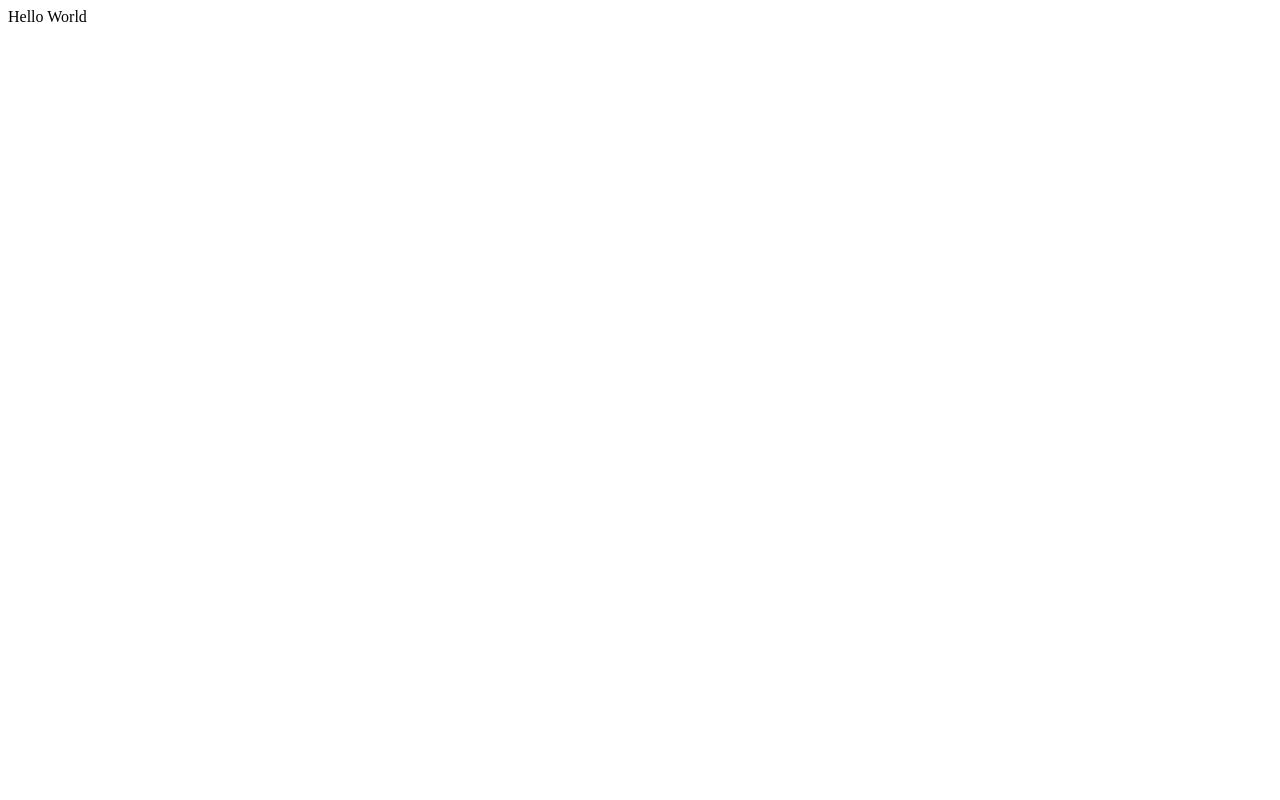
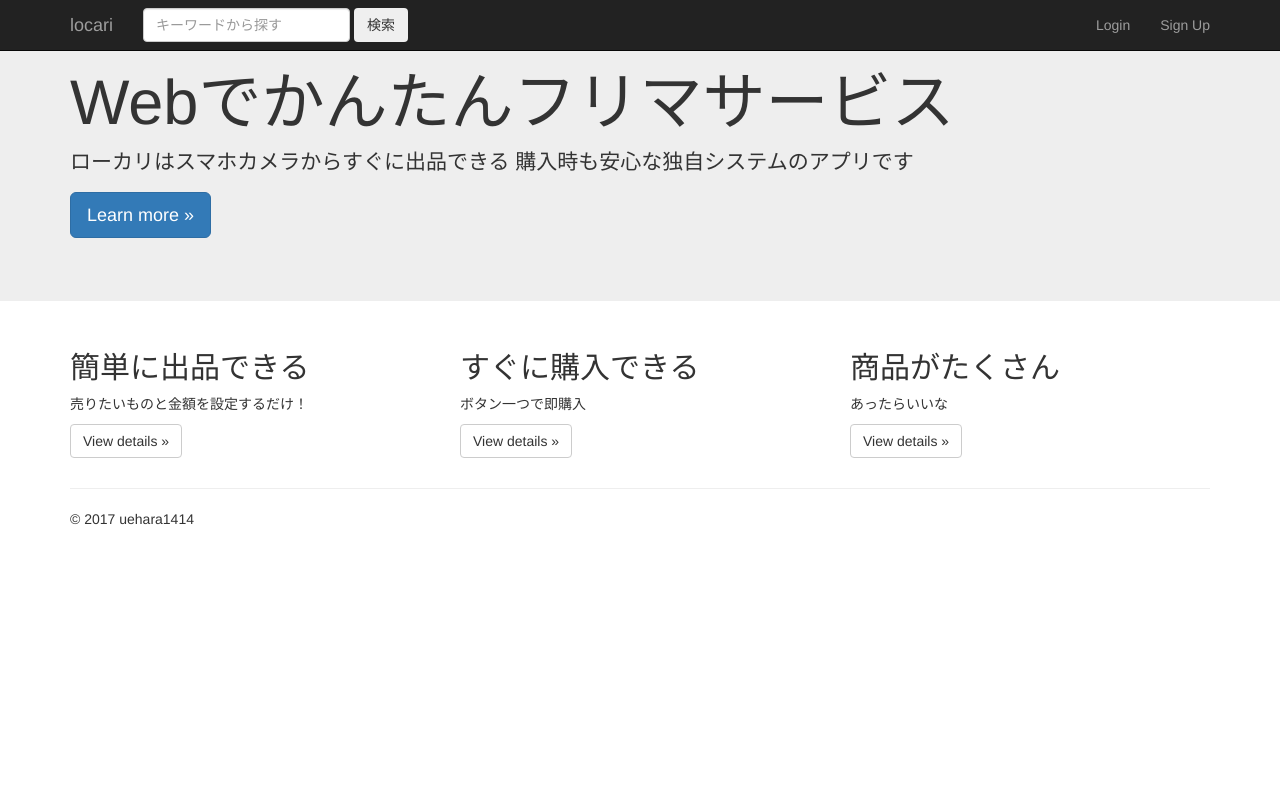
Before and after one commit to uehara1414/locari_old, a Django app: page / in a window 1280 px wide. Before the commit the page is almost empty. Run offline with Django 3.2, Linux system fonts and the light colour scheme; some libraries are stand-ins or nearby versions.

Commit message:
apply bootstrap

```diff
--- a/locari_app/templates/locari_app/index.html
+++ b/locari_app/templates/locari_app/index.html
@@ -1 +1,96 @@
-Hello World
+{% load staticfiles %}
+<!DOCTYPE html>
+<html lang="jp">
+  <head>
+    <meta charset="utf-8">
+    <meta http-equiv="X-UA-Compatible" content="IE=edge">
+    <meta name="viewport" content="width=device-width, initial-scale=1">
+    <!-- The above 3 meta tags *must* come first in the head; any other head content must come *after* these tags -->
+    <meta name="description" content="">
+    <meta name="author" content="">
+
+    <title>locari</title>
+
+    <!-- Bootstrap core CSS -->
+    <link href="{% static 'locari_app/bootstrap-3.3.7-dist/css/bootstrap.min.css' %}" rel="stylesheet">
+
+    <!-- HTML5 shim and Respond.js for IE8 support of HTML5 elements and media queries -->
+    <!--[if lt IE 9]>
+      <script src="https://oss.maxcdn.com/html5shiv/3.7.3/html5shiv.min.js"></script>
+      <script src="https://oss.maxcdn.com/respond/1.4.2/respond.min.js"></script>
+    <![endif]-->
+  </head>
+
+  <body>
+
+    <nav class="navbar navbar-inverse navbar-fixed-top">
+      <div class="container">
+        <div class="navbar-header">
+          <button type="button" class="navbar-toggle collapsed" data-toggle="collapse" data-target="#navbar" aria-expanded="false" aria-controls="navbar">
+            <span class="sr-only">Toggle navigation</span>
+            <span class="icon-bar"></span>
+            <span class="icon-bar"></span>
+            <span class="icon-bar"></span>
+          </button>
+          <a class="navbar-brand" href="#">locari</a>
+        </div>
+        <div id="navbar" class="navbar-collapse collapse">
+          <form class="navbar-form navbar-left">
+            <div class="form-group">
+              <input type="text" placeholder="キーワードから探す" class="form-control">
+            </div>
+            <button type="submit" class="btn">検索</button>
+          </form>
+          <ul class="nav navbar-nav navbar-right">
+            <li><a href="#">Login</a></li>
+            <li><a href="#">Sign Up</a></li>
+          </ul>
+        </div><!--/.navbar-collapse -->
+      </div>
+    </nav>
+
+    <!-- Main jumbotron for a primary marketing message or call to action -->
+    <div class="jumbotron">
+      <div class="container">
+        <h1>Webでかんたんフリマサービス</h1>
+        <p>ローカリはスマホカメラからすぐに出品できる
+購入時も安心な独自システムのアプリです</p>
+        <p><a class="btn btn-primary btn-lg" href="#" role="button">Learn more &raquo;</a></p>
+      </div>
+    </div>
+
+    <div class="container">
+      <!-- Example row of columns -->
+      <div class="row">
+        <div class="col-md-4">
+          <h2>簡単に出品できる</h2>
+          <p>売りたいものと金額を設定するだけ！</p>
+          <p><a class="btn btn-default" href="#" role="button">View details &raquo;</a></p>
+        </div>
+        <div class="col-md-4">
+          <h2>すぐに購入できる</h2>
+          <p>ボタン一つで即購入</p>
+          <p><a class="btn btn-default" href="#" role="button">View details &raquo;</a></p>
+       </div>
+        <div class="col-md-4">
+          <h2>商品がたくさん</h2>
+          <p>あったらいいな</p>
+          <p><a class="btn btn-default" href="#" role="button">View details &raquo;</a></p>
+        </div>
+      </div>
+
+      <hr>
+
+      <footer>
+        <p>&copy; 2017 uehara1414</p>
+      </footer>
+    </div> <!-- /container -->
+
+
+    <!-- Bootstrap core JavaScript
+    ================================================== -->
+    <!-- Placed at the end of the document so the pages load faster -->
+    <script src="https://ajax.googleapis.com/ajax/libs/jquery/1.12.4/jquery.min.js"></script>
+    <script src="{% static 'locari_app/bootstrap-3.3.7-dist/js/bootstrap.min.js' %}"></script>
+  </body>
+</html>
```
